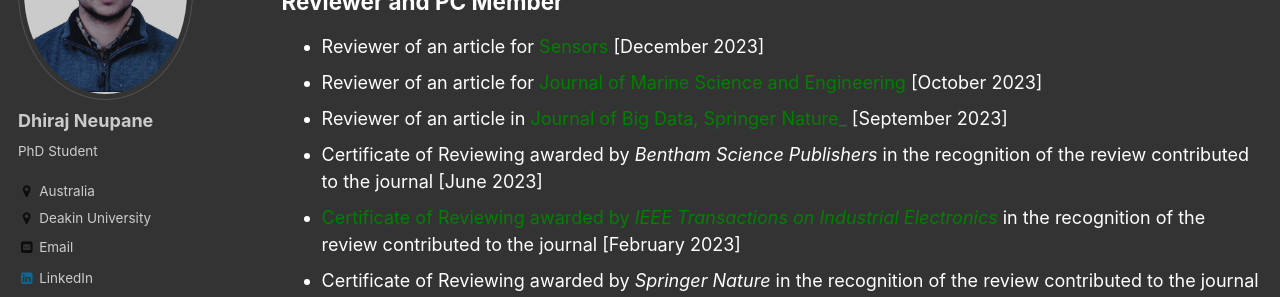
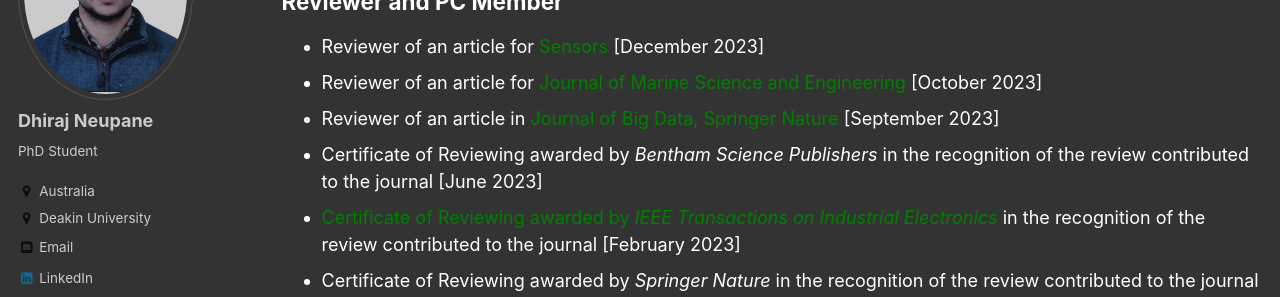
Before and after one commit to dhirajneupane/academicPortfolio, a Jekyll site: the page built from _pages/service.md, in a window 1280 px wide and 900 px high, scrolled down 366 px. Shown: the part 152-449 px from the top of the window. Built offline with Jekyll 4.4.1, drawn with Linux system fonts in a browser that asks for light colours; some web fonts are replaced.

Commit message:
Update service.md

```diff
--- a/_pages/service.md
+++ b/_pages/service.md
@@ -22,7 +22,7 @@ Professional Experiences
 ## Reviewer and PC Member
 * Reviewer of an article for [<span style="color:green">Sensors</span>](https://github.com/dhirajneupane/academicPortfolio/blob/main/files/ReviewerCertificates/RC_sesnor.pdf){:target="_blank"} [December 2023]
 * Reviewer of an article for [<span style="color:green">Journal of Marine Science and Engineering</span>](https://github.com/dhirajneupane/academicPortfolio/blob/main/files/ReviewerCertificates/RC_DN_JSME.pdf){:target="_blank"} [October 2023]
-* Reviewer of an article in [<span style="color:green">Journal of Big Data, Springer Nature_</span>](https://github.com/dhirajneupane/academicPortfolio/blob/main/files/ReviewerCertificates/RC_journalOfBigData.jpg){:target="_blank"} [September 2023]
+* Reviewer of an article in [<span style="color:green">Journal of Big Data, Springer Nature </span>](https://github.com/dhirajneupane/academicPortfolio/blob/main/files/ReviewerCertificates/RC_journalOfBigData.JPG){:target="_blank"} [September 2023]
 * Certificate of Reviewing awarded by _Bentham Science Publishers_ in the recognition of the review contributed to the journal [June 2023]
 * [<span style="color:green">Certificate of Reviewing awarded by _IEEE Transactions on Industrial Electronics_</span>](https://www.linkedin.com/posts/dhiraj-neupane-6b3089113_ieee-reviewer-activity-7026848069040160768-Ltda?utm_source=share&utm_medium=member_desktop){:target="_blank"} in the recognition of the review contributed to the journal [February 2023]
 * Certificate of Reviewing awarded by _Springer Nature_ in the recognition of the review contributed to the journal [September 2022]
```
